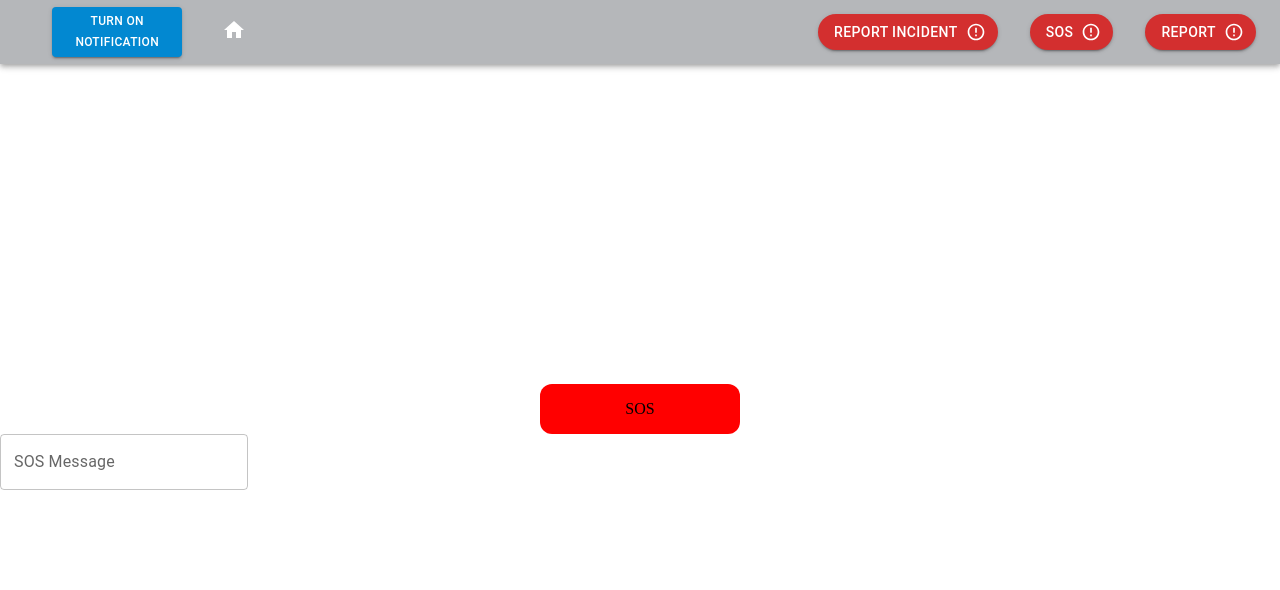
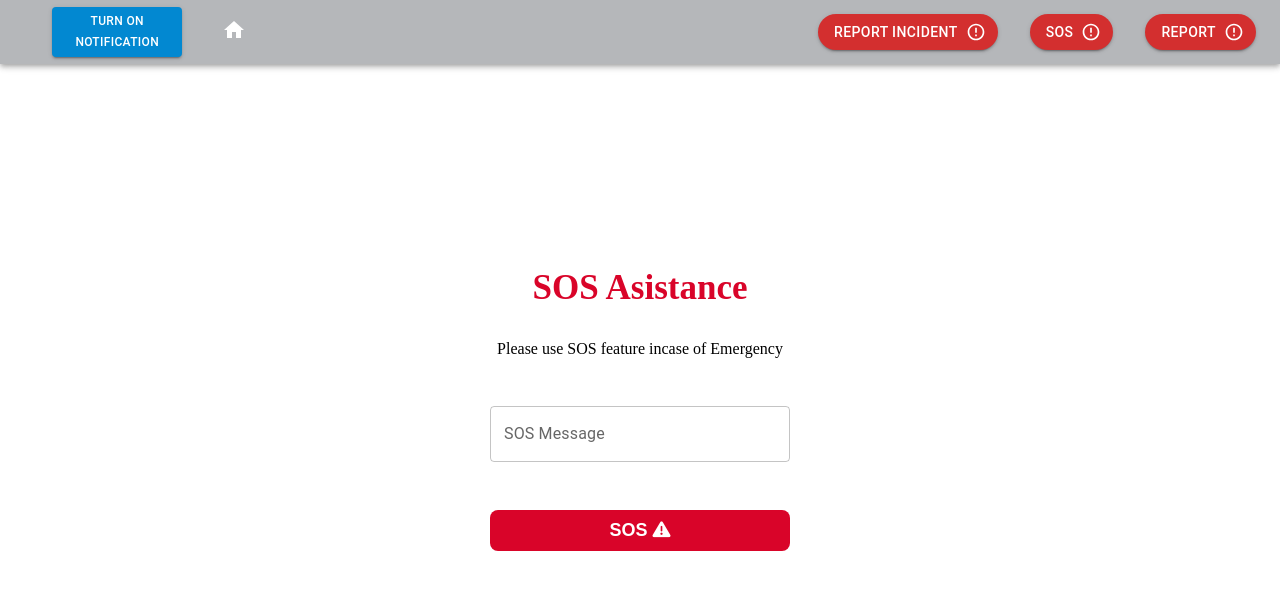
Before and after one commit to nsdhl/resq, a React (Vite) app in the folder packages/resq-ui/: page /sos in a window 1280 px wide. Shown: the top 590 px of the page. Built offline with nearby package versions, Linux system fonts and the light colour scheme.

Commit message:
sos updated

```diff
--- a/packages/resq-api/src/route/incident.route.ts
+++ b/packages/resq-api/src/route/incident.route.ts
@@ -1,5 +1,5 @@
 import express from "express";
-import { createNewIncident, getAllIncident, getByUser , getIncidents, getSOS, deleteIncident} from "../controllers/incident.controller";
+import { createNewIncident, getAllIncident, getByUser , getIncidents, getSOS, deleteIncident, updateIncident} from "../controllers/incident.controller";
 import { isLogin } from "../middleware/auth.middleware";
 
 const router = express.Router();
@@ -9,6 +9,7 @@ router.get("/user", isLogin, getByUser)
 router.get("/", getAllIncident)
 router.get("/incidents", getIncidents)
 router.get("/sos", getSOS)
+router.put("/:id", isLogin, updateIncident)
 router.delete("/:id", deleteIncident)
 
 export default router;
--- a/packages/resq-ui/index.html
+++ b/packages/resq-ui/index.html
@@ -6,6 +6,7 @@
   <link rel="icon" type="image/svg+xml" href="/vite.svg" />
   <meta name="viewport" content="width=device-width, initial-scale=1.0" />
   <title>RESQ</title>
+  <link rel="stylesheet" href="https://cdnjs.cloudflare.com/ajax/libs/font-awesome/6.4.2/css/all.min.css" integrity="sha512-z3gLpd7yknf1YoNbCzqRKc4qyor8gaKU1qmn+CShxbuBusANI9QpRohGBreCFkKxLhei6S9CQXFEbbKuqLg0DA==" crossorigin="anonymous" referrerpolicy="no-referrer" />
 </head>
 
 <body>
--- a/packages/resq-ui/src/App.css
+++ b/packages/resq-ui/src/App.css
@@ -1 +1,11 @@
-/* FONT STYLES HERE  */
+.drop-shadow {
+    position: absolute;
+    top: 0;
+    left: 0;
+    width: 100%;
+    height: 100%;
+background-color:grey;
+opacity:10%;
+    z-index:0;
+    cursor:pointer;
+  }
--- a/packages/resq-ui/src/pages/SoSPage.tsx
+++ b/packages/resq-ui/src/pages/SoSPage.tsx
@@ -38,16 +38,18 @@ const SoSPage = () => {
     <Stack direction="row" sx={{
       justifyContent: "center",
       alignItems: "center",
-      background: "red",
-      width: "200px",
+      width: "300px",
+      flexDirection: "column",
+      gap:'2rem',
       height: "50px",
       margin: "0 auto",
       marginTop: "20rem",
       borderRadius: "12px",
       cursor: "pointer"
-    }} onClick={() => initiateSoS()}>
-      SOS
-    </Stack>
+    }}>
+
+      <h1 style={{fontSize:'35px', fontWeight:'bold', color:'#d90429'}}>SOS Asistance</h1>
+      <p>Please use SOS feature incase of Emergency</p>
 
     <TextField
           onChange={(e) => {
@@ -59,13 +61,17 @@ const SoSPage = () => {
           size="medium"
           sx={{
             mb: 2,
+            mt: 2,
+            width: "100%",
             "& .MuiOutlinedInput-root": {
               width: "100%",
-              marginLeft: "auto",
-              marginRight: "auto",
             },
           }}
         />
+        <button style={{padding:'10px', fontSize:'18px', width:'100%', background:'#d90429', color:'white', fontWeight:'bold', borderRadius:"8px", border:'none', cursor:"pointer"}} onClick={()=>initiateSoS()}>
+        SOS <i className="fas fa-exclamation-triangle"></i>
+      </button>
+            </Stack>
     </>
   )
 }
--- a/packages/resq-ui/src/pages/admin/Incident.tsx
+++ b/packages/resq-ui/src/pages/admin/Incident.tsx
@@ -41,7 +41,8 @@ const sendData = (title:string, description:string, id:string) => {
 }
   return (
     <>
-    { open && <UpdateIncident props = {{title:data.title, description:data.description, id:data.id}}/>}
+    { open && <UpdateIncident title={data.title} description={data.description} id={data.id} setOpen={setOpen} fetchIncident={fetchIncident}
+    />}
       <TableContainer component={Paper}>
         <Table sx={{ minWidth: 650 }} aria-label="simple table">
           <TableHead>
--- a/packages/resq-ui/src/pages/admin/UpdateIncident.tsx
+++ b/packages/resq-ui/src/pages/admin/UpdateIncident.tsx
@@ -1,20 +1,48 @@
 import * as React from "react";
 import { TextField, Button } from "@mui/material";
 import { useState } from "react";
+import { url } from "../../axios";
+import { toast } from "react-hot-toast";
+import '../../App.css';
 
-export default function UpdateIncident(props){
+export default function UpdateIncident({title, description, id, setOpen, fetchIncident}){
     const [data, setData] = useState({
         title:'',
         description:'',
         id:''
     })
+    const updateIncident = async () => {
+
+try{      const result =   await url.put(`/incident/${data.id}`, {
+            title: data.title,
+            description: data.description
+
+});
+        toast.success("Incident Updated Successfully");
+        setOpen(false);
+        fetchIncident();
+    }
+    catch(err){
+        console.log(err);
+    }
+
+    }
+
+
+      React.useEffect(() => {
+        setData({title, description, id})
+      },[])
+    console.log(id);
     return (
         <>
-        <div style={{height:'400px', width:'350px', display:'flex', position:'absolute', background:'white', flexDirection:'column', alignItems:"center", border:'2px solid black', justifyContent:"center", right:'40%'}}>
-        <form action="" style={{justifyContent:"center", display:"flex", flexDirection:"column", gap:"30px"}}>
-        <TextField id="outlined-basic" label="Name" variant="outlined" value={props.title}/>
-        <TextField id="outlined-basic" label="Description" variant="outlined" value={props.description}/>
+        <div style={{height:'400px', width:'350px', display:'flex', position:'absolute', background:'white', flexDirection:'column', alignItems:"center", justifyContent:"center", right:'40%', zIndex:1}}>
+        <form action="" style={{justifyContent:"center", display:"flex", flexDirection:"column", gap:"30px", position:'relative'}}>
+        <TextField id="outlined-basic" label="Name" variant="outlined" value={data.title} onChange={(e)=>setData({...data, title:e.target.value})}/>
+        <TextField id="outlined-basic" label="Description" variant="outlined" value={data.description} onChange={(e)=>setData({...data, description:e.target.value})}/>
+        <Button variant="contained" style={{background:"#00BFA6", color:"white"}} onClick={updateIncident}>Update</Button>
         </form>
+        </div>
+        <div className="drop-shadow" onClick={()=>setOpen(false)}>
         </div>
         </>
     )
```
Also changed, not shown: packages/resq-api/src/controllers/incident.controller.ts (+13 -1 lines).
